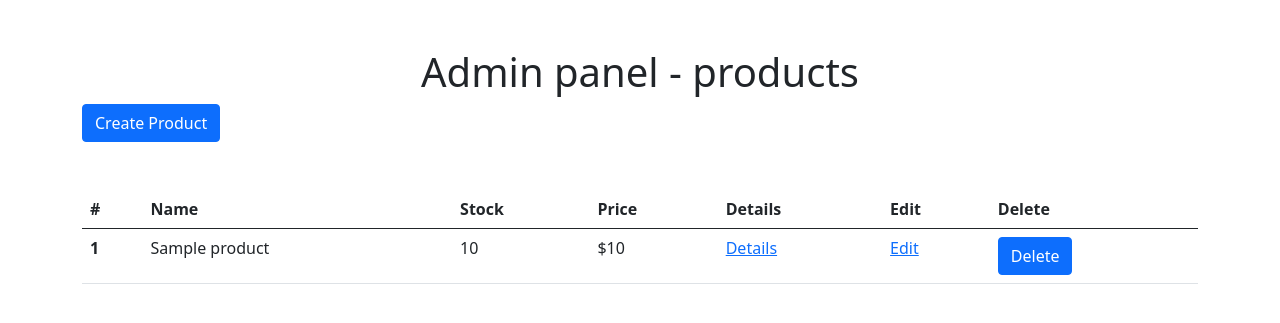
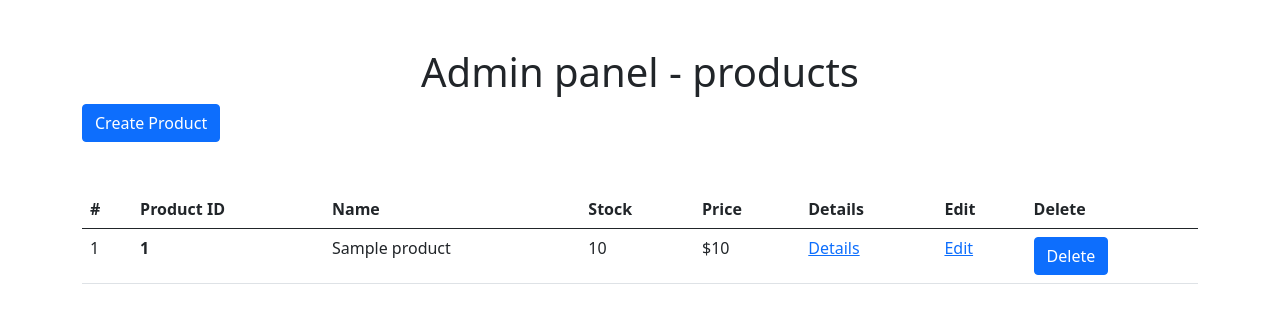
Before and after one commit to Boniich/ecommerce-igniter, a CodeIgniter app: page /ecommerceIgniter/index.php/admin_panel/products in a window 1280 px wide. Shown: the top 323 px of the page. Run offline with CodeIgniter, Linux system fonts and the light colour scheme; tables that the repository leaves empty or names only in its code hold one stand-in row (values such as "Sample post").

Commit message:
feat: show one index for each row and his product id

```diff
--- a/application/views/admin_panel/products/show_products_table.php
+++ b/application/views/admin_panel/products/show_products_table.php
@@ -9,6 +9,7 @@ defined('BASEPATH') or exit('No direct script access allowed');
         <thead>
             <tr>
                 <th scope="col">#</th>
+                <th scope="col">Product ID</th>
                 <th scope="col">Name</th>
                 <th scope="col">Stock</th>
                 <th scope="col">Price</th>
@@ -18,8 +19,9 @@ defined('BASEPATH') or exit('No direct script access allowed');
             </tr>
         </thead>
         <tbody>
-            <?php foreach ($products as $product) : ?>
+            <?php foreach ($products as $key => $product) : ?>
                 <tr>
+                    <td><?php echo $key + 1 ?></td>
                     <th scope="row"><?php echo $product['id']; ?></th>
                     <td><?php echo $product['name']; ?> </td>
                     <td><?php echo $product['stock']; ?> </td>
```
